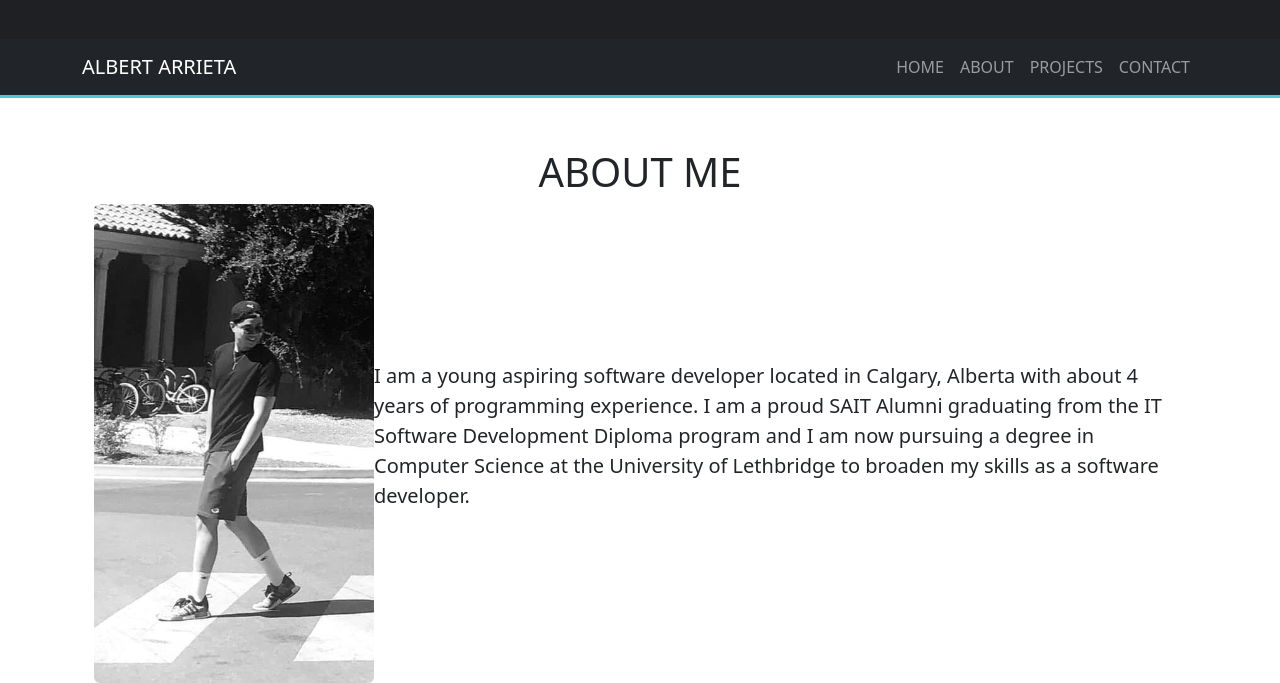
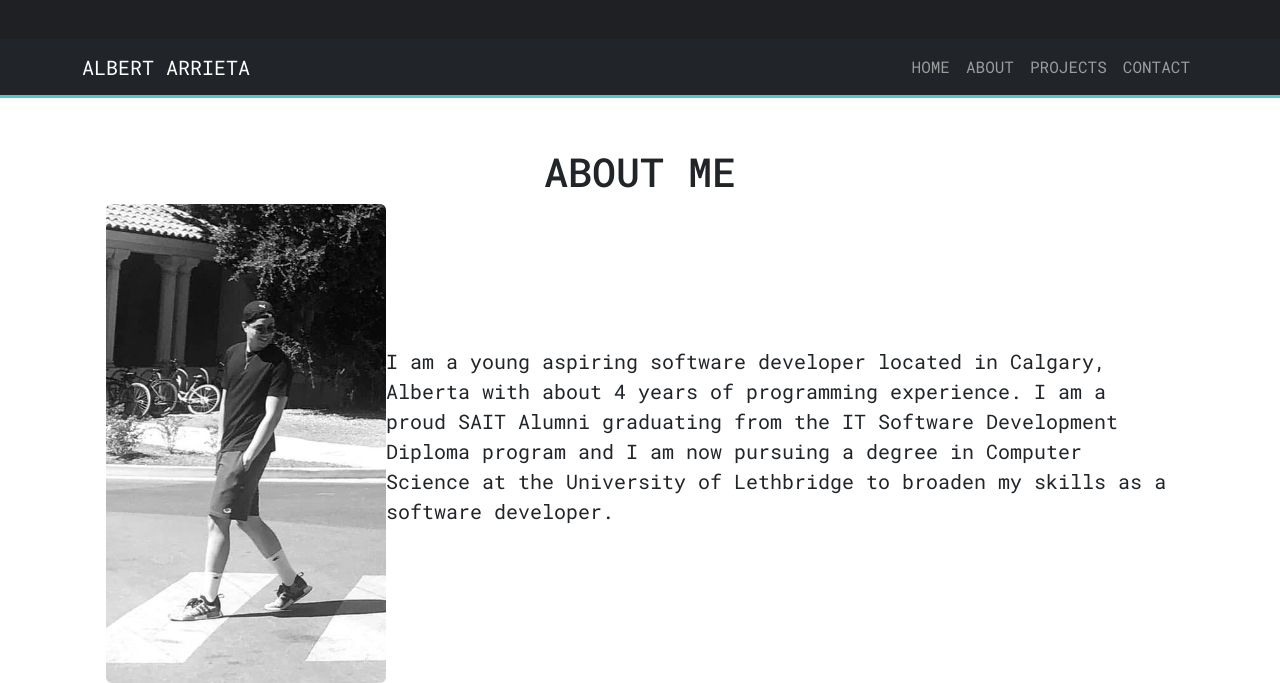
Before and after one commit to AlbertAnthonyArrieta/ReactPortfolio, a React (Create React App) app: page / in a window 1280 px wide. Shown: the part 761-1444 px from the top of the page. Built offline with nearby package versions, Linux system fonts and the light colour scheme.

Commit message:
Moved font to *

```diff
--- a/public/index.html
+++ b/public/index.html
@@ -10,6 +10,8 @@
       content="Web site created using create-react-app"
     />
     <link rel="preconnect" href="https://fonts.googleapis.com">
+<link rel="preconnect" href="https://fonts.gstatic.com" crossorigin>
+<link rel="preconnect" href="https://fonts.googleapis.com">
 <link rel="preconnect" href="https://fonts.gstatic.com" crossorigin>
 <link href="https://fonts.googleapis.com/css2?family=Roboto+Mono:ital,wght@0,100;0,200;0,300;0,400;0,500;0,600;0,700;1,100;1,200;1,300;1,400;1,500;1,600;1,700&display=swap" rel="stylesheet">
     <link rel="apple-touch-icon" href="%PUBLIC_URL%/logo192.png" />
@@ -27,7 +29,7 @@
       work correctly both with client-side routing and a non-root public URL.
       Learn how to configure a non-root public URL by running `npm run build`.
     -->
-    <title>React App</title>
+    <title>Albert Arrieta</title>
   </head>
   <body>
     <noscript>You need to enable JavaScript to run this app.</noscript>
--- a/src/components/ImageAndDesc.js
+++ b/src/components/ImageAndDesc.js
@@ -5,12 +5,14 @@ export const ImageAndDesc = ({img, paragraph, order}) => {
 
     return (
         <Container>
+            <Container>
                 <div className='section__imageanddesc'>
                     <Image className='section__imageanddesc--image' src={img} rounded />
                     <p>
                         {paragraph}
                     </p>
                 </div>
+            </Container>
         </Container>
     )
 }
--- a/src/css/main.css
+++ b/src/css/main.css
@@ -10,13 +10,14 @@ Light Grey - #DEDEDF
 
 * {
     box-sizing: border-box;
+    font-family: 'Roboto Mono', monospace;
   }
 
   body,
   html {
     margin: 0;
     min-height: 100vh;
-    font-family: 'Roboto Mono', monospace;
+
   }
 
   h1 {
```
Also changed, not shown: src/components/HeroSection.js (indentation only). Lines whose indentation alone changed are shown as unchanged.
